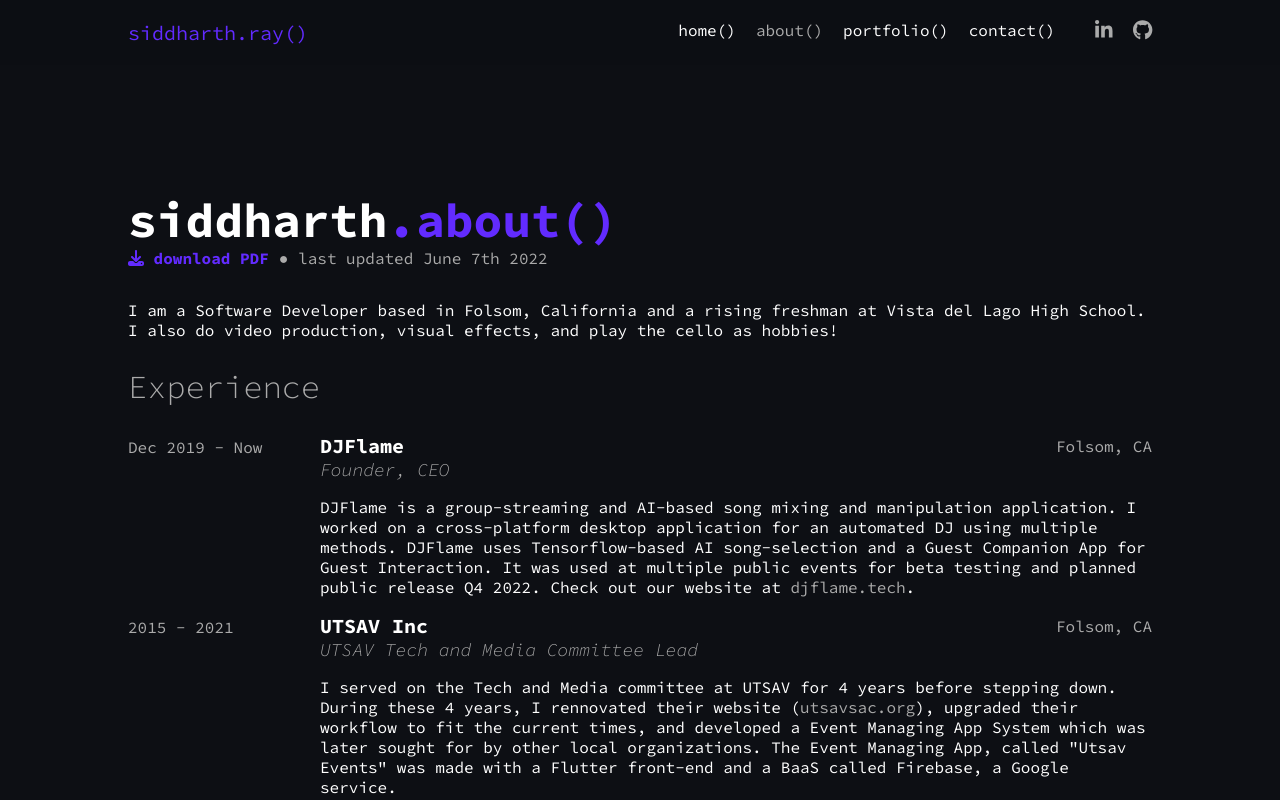
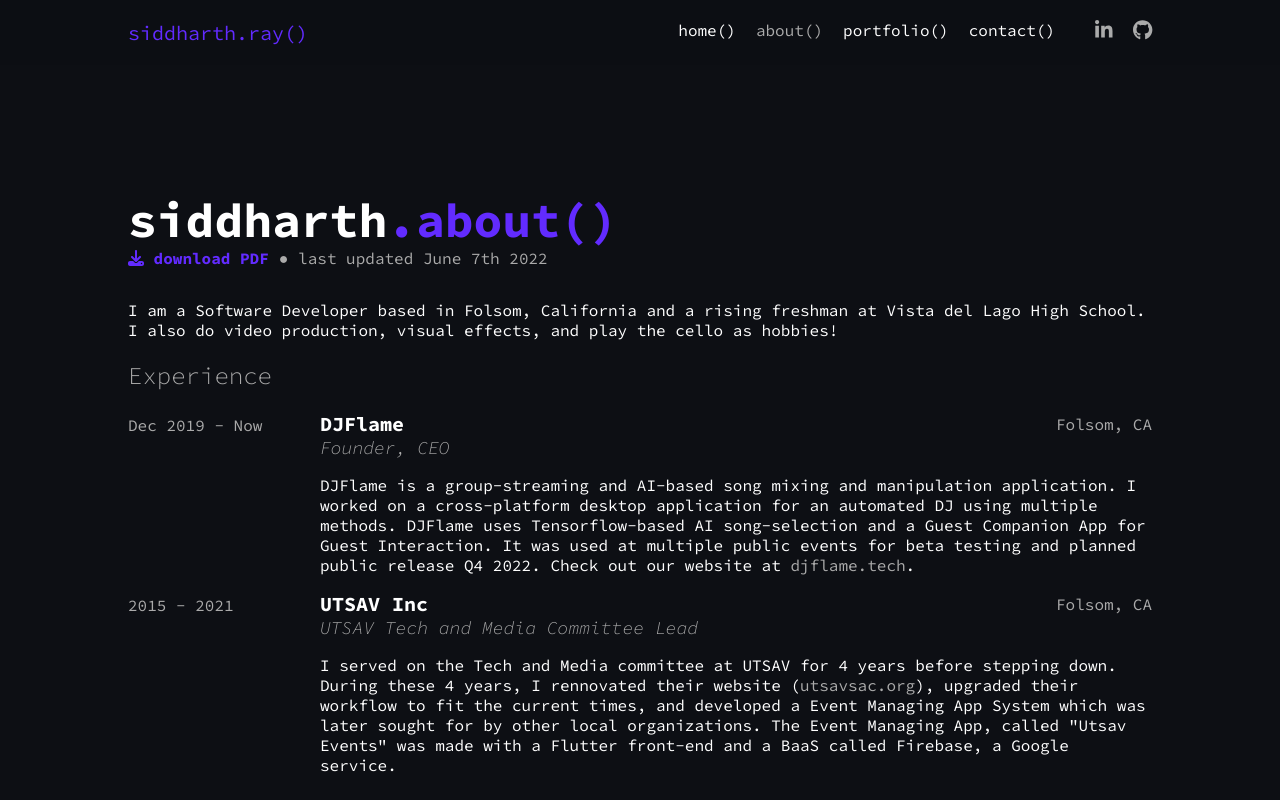
Before and after one commit to kidsonfilms-python-rules/siddharth-ray-dot-com, a Next.js app: page /about in a window 1280 px wide. Shown: the top 800 px of the page. Built offline with nearby package versions, Linux system fonts and the light colour scheme.

Commit message:
Fixed h2 is huge bug and edited portfolio listing timeframe to be accurate

```diff
--- a/pages/portfolio.js
+++ b/pages/portfolio.js
@@ -40,7 +40,7 @@ export default function Portfolio() {
 
           <PortfolioCard
             title={(<><span style={{ color: '#8b0d19', fontWeight: "bold" }}>UTSAV Inc.</span> Website and Apps</>)}
-            date="Circa 2015"
+            date="Circa 2015 - 2020"
             description="Utsav is a nonprofit (a 501(c)(3) Nonprofit Organization), charitable and cultural organization involved in promoting Indian culture in the Sacramento region."
             thumbnail="https://pbs.twimg.com/media/FR6y5PWWQAI0CGj.jpg"
             redirect="/portfolio/utsav"/>
--- a/styles/About.module.css
+++ b/styles/About.module.css
@@ -56,7 +56,6 @@
 
 .main h2 {
   font-weight: 300;
-font-size: 2rem;
 color: #ABABAB;
 }
 
--- a/styles/Portfolio.module.css
+++ b/styles/Portfolio.module.css
@@ -57,7 +57,6 @@
 
   .main h2 {
     font-weight: 300;
-  font-size: 2rem;
   color: #ABABAB;
   }
 
```
